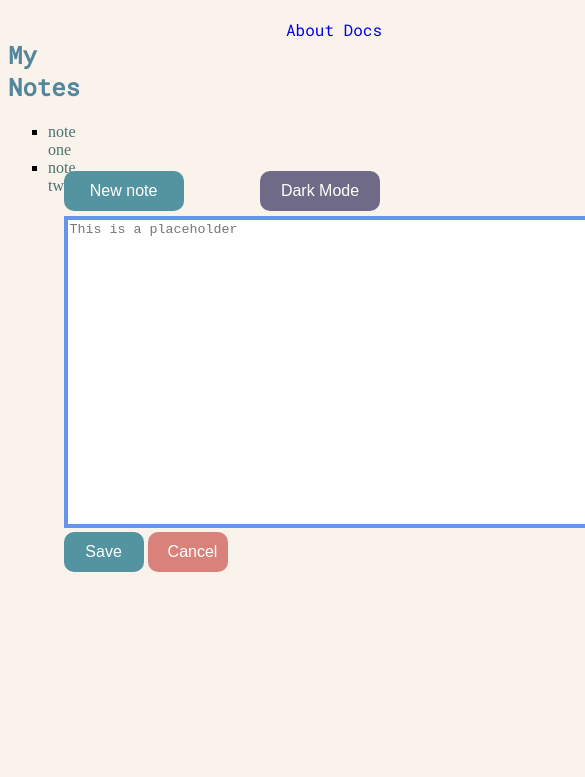
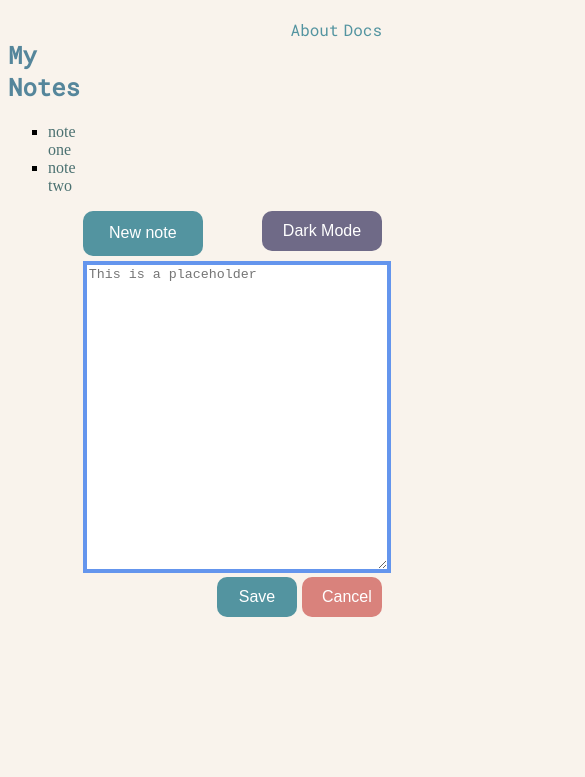
Before and after one commit to DevUppin/Assignment1, a plain HTML site: page index.html in a window 390 px wide. Shown: the part 67-844 px from the top of the page, 585 px wide, since content can reach past the window. Drawn offline with Linux system fonts and the light colour scheme.

Commit message:
fixed all errors and staretd media query

```diff
--- a/index.html
+++ b/index.html
@@ -13,10 +13,7 @@
 <body>
     <header>
         <h1 class="title">Take Better Notes</h1>
-        <nav class="menu">
-            <a href="./misc/about.html" title="about">About</a>
-            <a href="./misc/docs.html" title="docs">Docs</a>
-        </nav>
+
     </header>
     <div class="fullpage">
         <aside class="sidebar">
@@ -30,6 +27,11 @@
                 </li>
             </ul>
         </aside>
+        <nav class="menu">
+            <a href="./misc/about.html" title="about" class="about">About</a>
+            <a href="./misc/docs.html" title="docs" class="docs">Docs</a>
+        </nav>
+        <p></p>
         <div class="buttons">
             <button class="newNote" type="button">New note</button>
             <button class="dmode" type="button">Dark Mode</button>
@@ -58,7 +60,6 @@
     <br>
     <br>
     <br>
-    </div>
     <footer>
         <h2>Keep in Touch</h2>
         <div class="bottomlinks">
--- a/styles/stylesheet.css
+++ b/styles/stylesheet.css
@@ -6,54 +6,28 @@ body {
     font-family: 'Roboto Mono', monospace;
     color: #5394A0;
 }
-.menu {
-    color: #5394A0;
-    font-family: 'Roboto Mono', monospace;
-    float: right;
+.fullpage {
+    display: grid;
+    grid-template-rows: repeat(1fr, 2fr);
+    grid-template-columns: 20% 80%;
+    grid-row: 1/2;
+    grid-column: 1/6;
 }
+textarea {
 
-/* .newNote {
-    position: relative;
-    left: 275px;
-    width: 120px;
-    border: 0;
-    line-height: 2.5;
-    padding: 0 20px;
-    font-size: 1rem;
-    text-align: center;
-    color: white;
-    border-radius: 10px;
-    background-color:#5394A0;
-
+    height: 300px;
+    border: 4px solid cornflowerblue;
+    margin-top: 5px;
+    width: 99%;
 }
-
-.dmode {
-   position: absolute;
-   right: 10px;
-   width: 120px;
-   border: 0;
-   line-height: 2.5;
-    padding: 0 20px;
-    font-size: 1rem;
-    text-align: center;
-    color: white;
-    border-radius: 10px;
-    background-color: #6F6A87;
-
-
+.buttons {
+    display: flex;
 }
-
-.texttotype {
-    display: grid;
-    grid-template-columns: 82%;
-    justify-content: end;
-    row-gap: 10px;
-    margin: 10px;
+.buttons2 {
+    display: flex;
+    gap: 5px;
+    margin-left: auto;
 }
-#notepad {
-    border: 3px solid cornflowerblue;
-}
-
 .tosave {
     width: 80px;
     border: 0;
@@ -64,7 +38,10 @@ body {
     color: white;
     border-radius: 10px;
     background-color:#5394A0;
+
+
 }
+
 .cancelnote {
     width: 80px;
     border: 0;
@@ -76,56 +53,6 @@ body {
     border-radius: 10px;
     background-color: #D9827C;
 
-}
-.buttons2 {
-    position: absolute;
-    right: 5px;
-}
-.sidebar {
-    width: 250px;
-    height: 100px;
-    left: 0;
-    top: 0;
-    padding-top: 20px;
-    background-color: whitesmoke;
-    color: #55869b;
-} */
-.fullpage {
-    display: grid;
-    grid-template-rows: repeat(1fr, 2fr);
-    grid-template-columns: 20% 80%;
-    grid-row: 1/2;
-    grid-column: 1/6;
-    align-items: flex-end;
-}
-textarea {
-
-    height: 300px;
-    border: 4px solid cornflowerblue;
-    margin-top: 5px;
-    width: 1125px;
-}
-.tosave {
-    width: 80px;
-    border: 0;
-    line-height: 2.5;
-    padding: 0 20px;
-    font-size: 1rem;
-    text-align: center;
-    color: white;
-    border-radius: 10px;
-    background-color:#5394A0;
-}
-.cancelnote {
-    width: 80px;
-    border: 0;
-    line-height: 2.5;
-    padding: 0 20px;
-    font-size: 1rem;
-    text-align: center;
-    color: white;
-    border-radius: 10px;
-    background-color: #D9827C;
 
 }
 .newNote {
@@ -142,7 +69,6 @@ textarea {
 
 }
 .dmode {
-    position: absolute;
     right: 10px;
     width: 120px;
     border: 0;
@@ -154,6 +80,7 @@ textarea {
      border-radius: 10px;
      background-color: #6F6A87;
      margin-bottom: 5px;
+     margin-left: auto;
  }
 
 
@@ -178,3 +105,13 @@ header a {
     list-style-type: square;
     list-style: #4B7171;
 }
+nav > a {
+    color: #5394A0;
+    font-family: 'Roboto Mono', monospace;
+    text-decoration: none;
+}
+.menu {
+    display: flex;
+    justify-content: end;
+    gap: 5px;
+}
```
Lines whose indentation alone changed are shown as unchanged.
